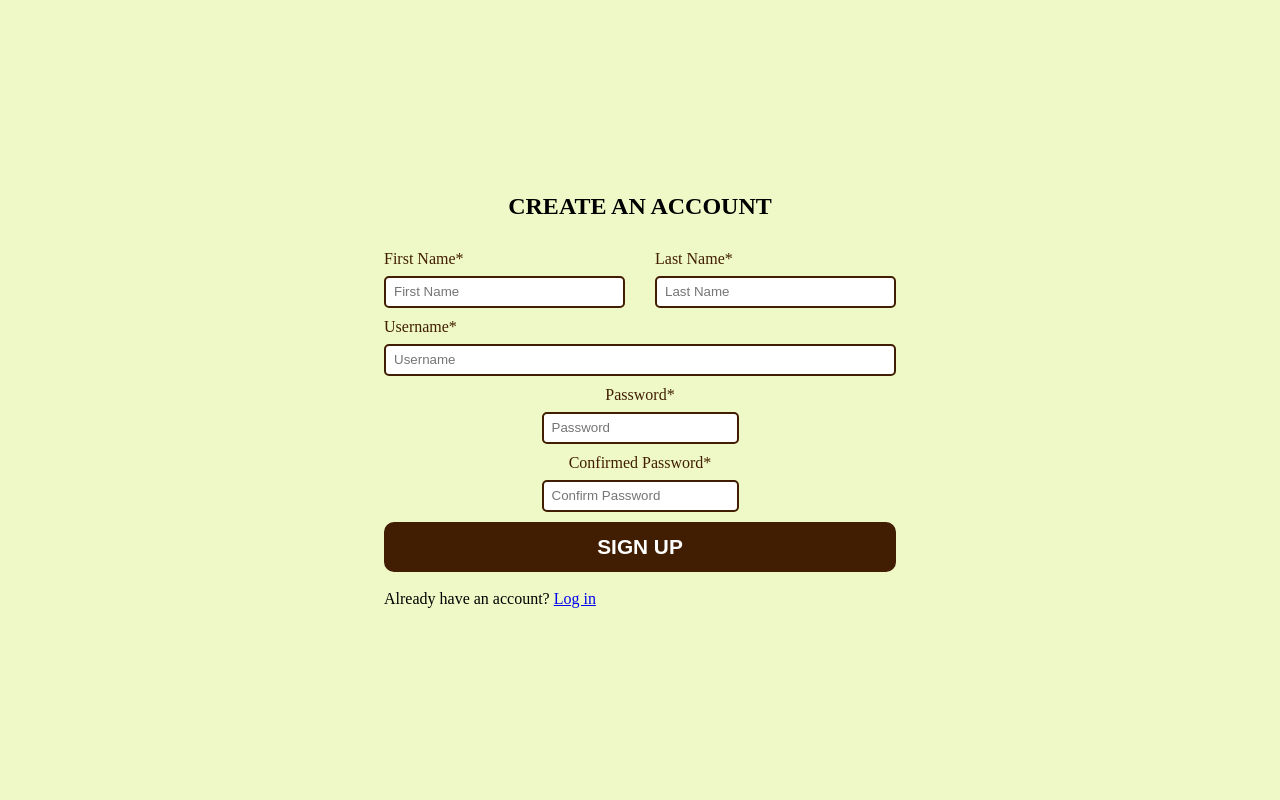
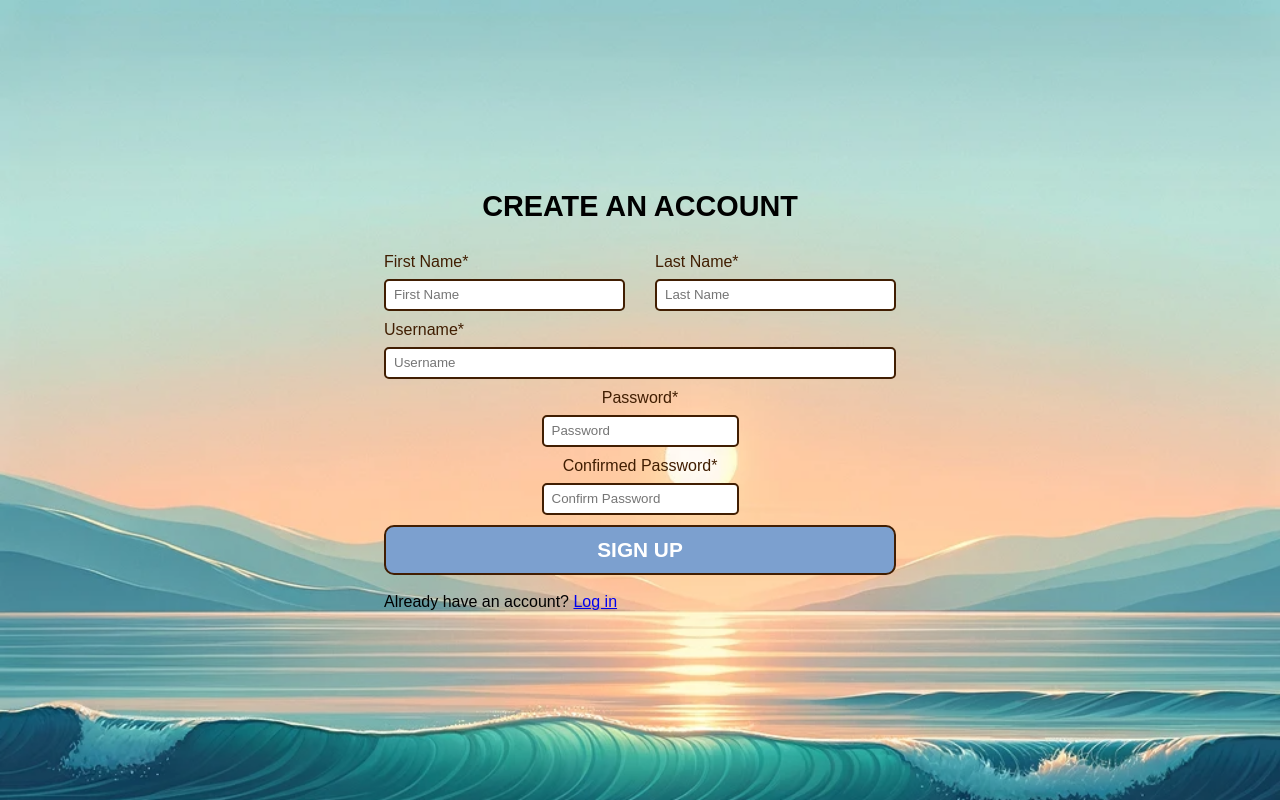
Before and after one commit to happysnail2357/Contact-Manager-Website, a PHP site: page /sign-up.html in a window 1280 px wide. Run offline with PHP 8.4, Linux system fonts and the light colour scheme.

Commit message:
daniel: update frontpage

```diff
--- a/css/sign-up.css
+++ b/css/sign-up.css
@@ -4,11 +4,15 @@
 }
 
 body{
-    background-color: #EFF9C7;
+    /* background-color: #EFF9C7; */
+    background-image: url('/images/waveBackground.png');
+    background-size: cover;
+    font-family: fantasy;
 }
 .title{
     font-weight: 900;
-    font-size: 1.5rem;
+    font-size: 1.8rem;
+    font-family: fantasy;
     margin:0 auto;
 
 }
@@ -24,75 +28,61 @@ body{
 }
 
 .sign-up-form{
-
     width:40vw;
     display:grid;
     grid-template-columns: 1fr;
     grid-template-rows:  repeat(5,1fr);
     row-gap: 10px;
 
-
-
 }
 .form-name{
     grid-area: 1/1/2/-1 ;
-
-
-}
-.item.one{
-
-    grid-area:2/1/3/-1;
-
 }
 
+.item.one{
+    grid-area:2/1/3/-1;
+}
 
 .item.two{
     grid-area:3/1/4/-1;
     justify-items:center;
+}
 
-}
 .item.three{
-
     grid-area:4/1/5/-1;
     justify-items:center;
-
 }
 
 .sign-up-btn{
-
     grid-area:5/1/6/-1;
     justify-items:center;
     border-radius: 10px;
     border: 2px solid #411E02;
-    background-color: #411E02;
+    background-color: #7ca0cf;
     color:white;
     font-size: 1.3rem;
     font-style:inherit;
     height:50px;
     font-weight: 600;
+}
 
-}
 .sign-up-btn:hover{
     opacity: .9;
 }
+
 .item label{
     color:#411E02;
     display:block;
     margin-bottom: .5rem;
 }
 
-
-
 .item input{
     border: 2px solid #411E02;
     border-radius: 5px;
     height:2rem;
     padding:.5rem;
-
     box-sizing: border-box;
-
 }
-
 
 .form-name{
     display:grid;
@@ -106,7 +96,6 @@ body{
     width:100%;
 
 }
-
 
 @media only screen and (max-width: 1200px) {
     .form-name{
--- a/css/style.css
+++ b/css/style.css
@@ -47,7 +47,7 @@
     border-radius: 30px; /* Softer rounded corners */
     color: #182a38;
     background-color: #f9d876;
-    font-family: 'Pacifico', cursive; /* Using the same font as the labels for consistency */
+    font-family: fantasy; /* Using the same font as the labels for consistency */
     font-size: 17px; /* Slightly larger text for better readability */
     box-shadow: 0 10px 6px rgba(0, 0, 0, 0.1); /* Adding a subtle shadow for depth */
 
--- a/index.html
+++ b/index.html
@@ -15,7 +15,7 @@
             <label for="password">password</label>
             <input type="password" name="password" id="password">
             <button type="button" class="login-btn">Log In</button>
-        <p class="signup-link">Don't have an account? <a href="register.html">Sign Up</a></p>
+        <p class="signup-link">Don't have an account? <a href="sign-up.html">Sign Up</a></p>
 
     </div>
 
```
